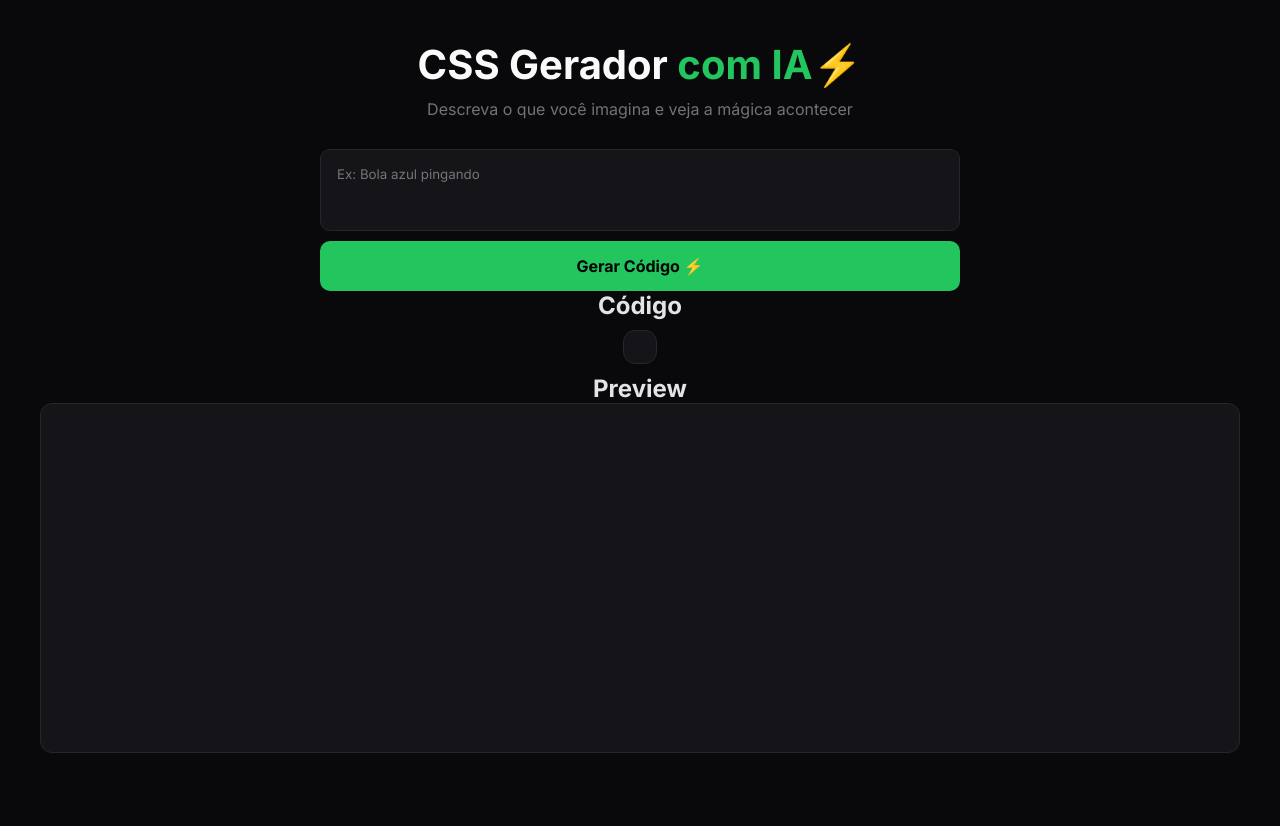
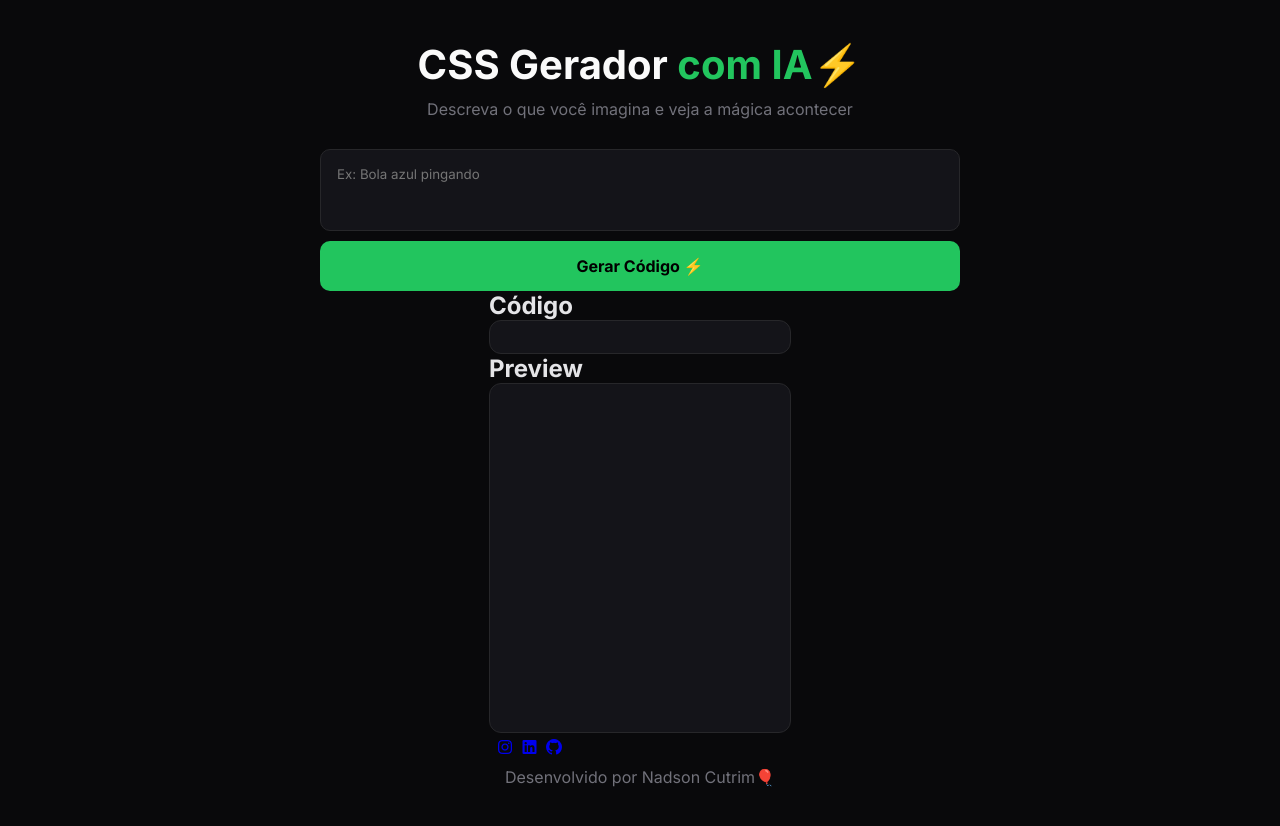
Before and after one commit to Nadson-Cutrim/CSS_IA, a website: page index.html in a window 1280 px wide. Before the commit the page ends 800 px from the top, so only its background shows below. Drawn offline with Linux system fonts and the light colour scheme.

Commit message:
refatora o arquivo index.html para melhorar a estrutura e a legibilidade do código

```diff
--- a/index.html
+++ b/index.html
@@ -1,45 +1,79 @@
-<!DOCTYPE html>
+<!doctype html>
 <html lang="pt-br">
-
   <head>
-    <meta charset="UTF-8">
-    <meta name="viewport" content="width=device-width, initial-scale=1.0">
-    <link rel="stylesheet" href="styles.css">
-    <link rel="preconnect" href="https://fonts.googleapis.com">
-    <link rel="preconnect" href="https://fonts.gstatic.com" crossorigin>
+    <meta charset="UTF-8" />
+    <meta name="viewport" content="width=device-width, initial-scale=1.0" />
+    <link rel="stylesheet" href="styles.css" />
+    <link rel="preconnect" href="https://fonts.googleapis.com" />
+    <link rel="preconnect" href="https://fonts.gstatic.com" crossorigin />
+    <link
+      rel="stylesheet"
+      href="https://cdnjs.cloudflare.com/ajax/libs/font-awesome/7.0.1/css/all.min.css"
+      integrity="sha512-2SwdPD6INVrV/lHTZbO2nodKhrnDdJK9/kg2XD1r9uGqPo1cUbujc+IYdlYdEErWNu69gVcYgdxlmVmzTWnetw=="
+      crossorigin="anonymous"
+      referrerpolicy="no-referrer"
+    />
     <link
       href="https://fonts.googleapis.com/css2?family=Inter:ital,opsz,wght@0,14..32,100..900;1,14..32,100..900&display=swap"
-        rel="stylesheet">
+      rel="stylesheet"
+    />
 
     <title>CSS - Gerador de IA</title>
   </head>
 
   <body>
-    <h1>
-        CSS Gerador <span>com IA</span>⚡️
-    </h1>
+    <h1>CSS Gerador <span>com IA</span>⚡️</h1>
 
-    <p>
-        Descreva o que você imagina e veja a mágica acontecer
-    </p>
+    <p>Descreva o que você imagina e veja a mágica acontecer</p>
 
-    <textarea rows="3" class="caixa-texto" placeholder="Ex: Bola azul pingando"></textarea>
+    <textarea
+      rows="3"
+      class="caixa-texto"
+      placeholder="Ex: Bola azul pingando"
+    ></textarea>
 
     <button class="botao-gerar">Gerar Código ⚡️</button>
 
+    <div class="container-resultado">
+      <div class="coluna">
         <h2>Código</h2>
-    <p class="bloco-codigo"></p>
-
+        <pre class="bloco-codigo"></pre>
+      </div>
+      <div class="coluna">
         <h2>Preview</h2>
-    <iframe class="resultado-codigo" title="Preview do código CSS gerado"></iframe>
-
-
-
+        <iframe
+          class="resultado-codigo"
+          title="Preview do código CSS gerado"
+        ></iframe>
+      </div>
+    </div>
+     <footer>
+        <div class="rodape">
+          <a
+            aria-label="instagram"
+            href="https://instagram.com/nadson_ct"
+            rel="noopener noreferrer"
+            target="_blank"
+            ><i class="fa-brands fa-instagram"></i
+          ></a>
+          <a
+            aria-label="linkedin"
+            href="https://www.linkedin.com/in/nadson-cutrim/"
+            rel="noopener noreferrer"
+            target="_blank"
+            ><i class="fa-brands fa-linkedin"></i
+          ></a>
+          <a
+            aria-label="github"
+            href="https://github.com/nadson-cutrim"
+            rel="noopener noreferrer"
+            target="_blank"
+            ><i class="fa-brands fa-github"></i
+          ></a>
+          <p class="dev">Desenvolvido por Nadson Cutrim🎈</p>
+        </div>
+      </footer>
   </body>
 
-<script src="scripts.js">
-
-</script>
-
-
+  <script src="scripts.js"></script>
 </html>
```
Lines whose indentation alone changed are shown as unchanged.
